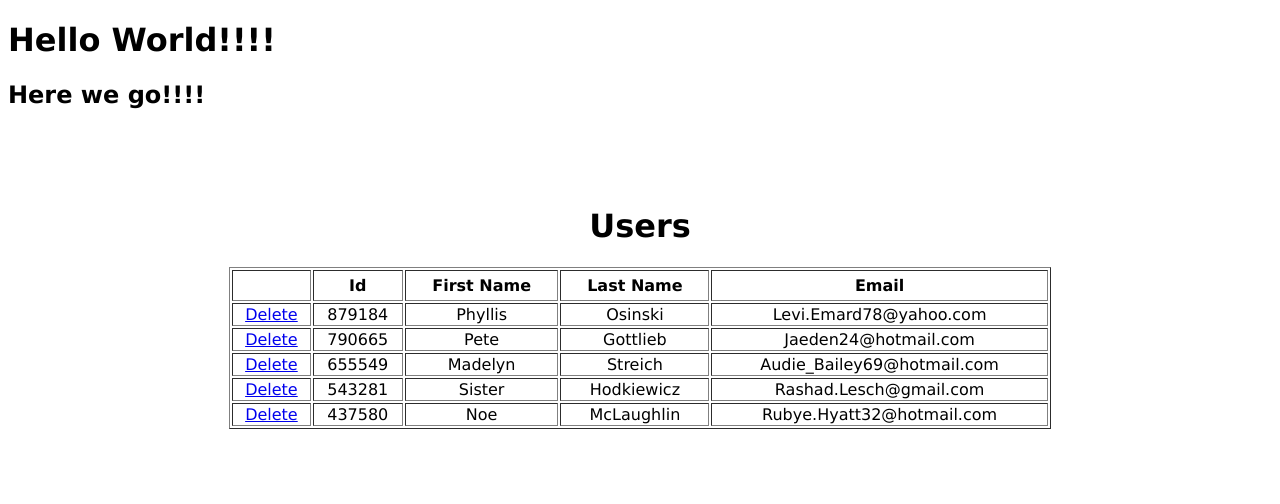
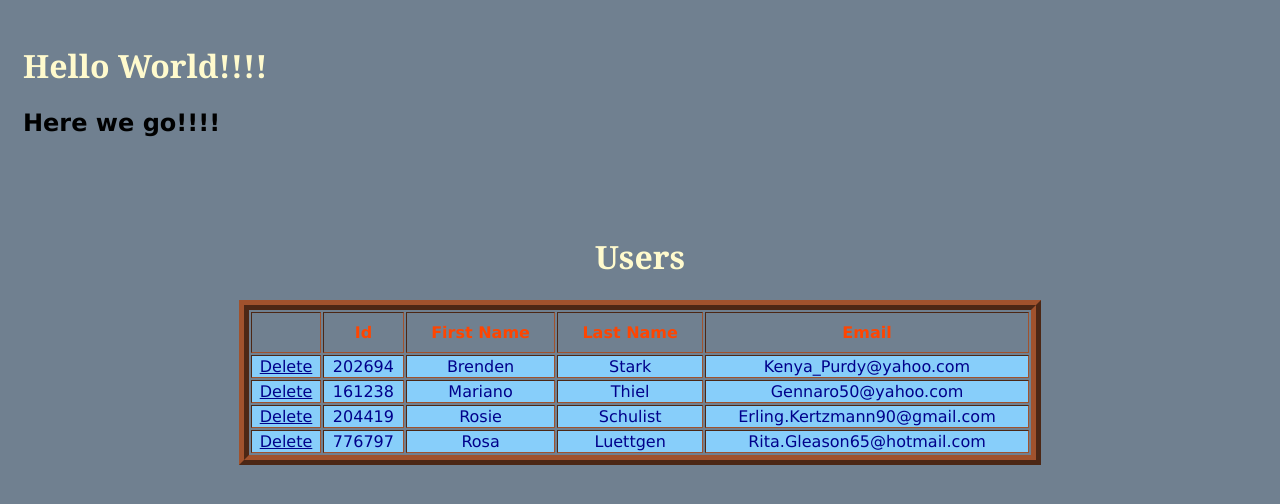
Before and after one commit to Dogger807/Pluralsite-js-dv-env, a website built with webpack: page src/index.html in a window 1280 px wide. Built offline with nearby package versions, Linux system fonts and the light colour scheme; data requests are answered from the project's data file.

Commit message:
css playing

```diff
--- a/src/api/db.json
+++ b/src/api/db.json
@@ -1 +1 @@
-{"users":[{"id":879184,"firstName":"Phyllis","lastName":"Osinski","email":"Levi.Emard78@yahoo.com"},{"id":790665,"firstName":"Pete","lastName":"Gottlieb","email":"Jaeden24@hotmail.com"},{"id":655549,"firstName":"Madelyn","lastName":"Streich","email":"Audie_Bailey69@hotmail.com"},{"id":543281,"firstName":"Sister","lastName":"Hodkiewicz","email":"Rashad.Lesch@gmail.com"},{"id":437580,"firstName":"Noe","lastName":"McLaughlin","email":"Rubye.Hyatt32@hotmail.com"}]}
+{"users":[{"id":202694,"firstName":"Brenden","lastName":"Stark","email":"Kenya_Purdy@yahoo.com"},{"id":161238,"firstName":"Mariano","lastName":"Thiel","email":"Gennaro50@yahoo.com"},{"id":204419,"firstName":"Rosie","lastName":"Schulist","email":"Erling.Kertzmann90@gmail.com"},{"id":776797,"firstName":"Rosa","lastName":"Luettgen","email":"Rita.Gleason65@hotmail.com"}]}
--- a/src/index.css
+++ b/src/index.css
@@ -1,8 +1,38 @@
 body {
+  padding: 15px;
+  background-color: slategray;
   font-family: Verdana;
   font-size: 12pt;
 }
 
+table{
+  -moz-box-align: center;
+  text-align: center;
+  border: 10px;
+  border-style: ridge;
+  width: 65%;
+  border-color: sienna;
+  max-width: 70%;
+  min-width: 20%
+}
+
 table th {
-  padding: 5px
+  -webkit-box-align: center;
+  border: 1;
+  -webkit-text-fill-color: orangered;
+  padding: 10px
 }
+
+tbody {
+  -webkit-text-fill-color: darkblue;
+  background-color: lightskyblue
+}
+
+h1 {
+  font-family: Georgia;
+  -webkit-text-fill-color: lemonchiffon
+}
+
+href {
+  -webkit-text-fill-color: blue
+}
--- a/src/index.html
+++ b/src/index.html
@@ -10,7 +10,7 @@
   <br>
   <br>
   <h1 align="center">Users</h1>
-  <table width="65%" border ="1" align="center">
+  <table align="center" border="1">
       <thead>
         <th>&nbsp;</th>
         <th>Id</th>
```
